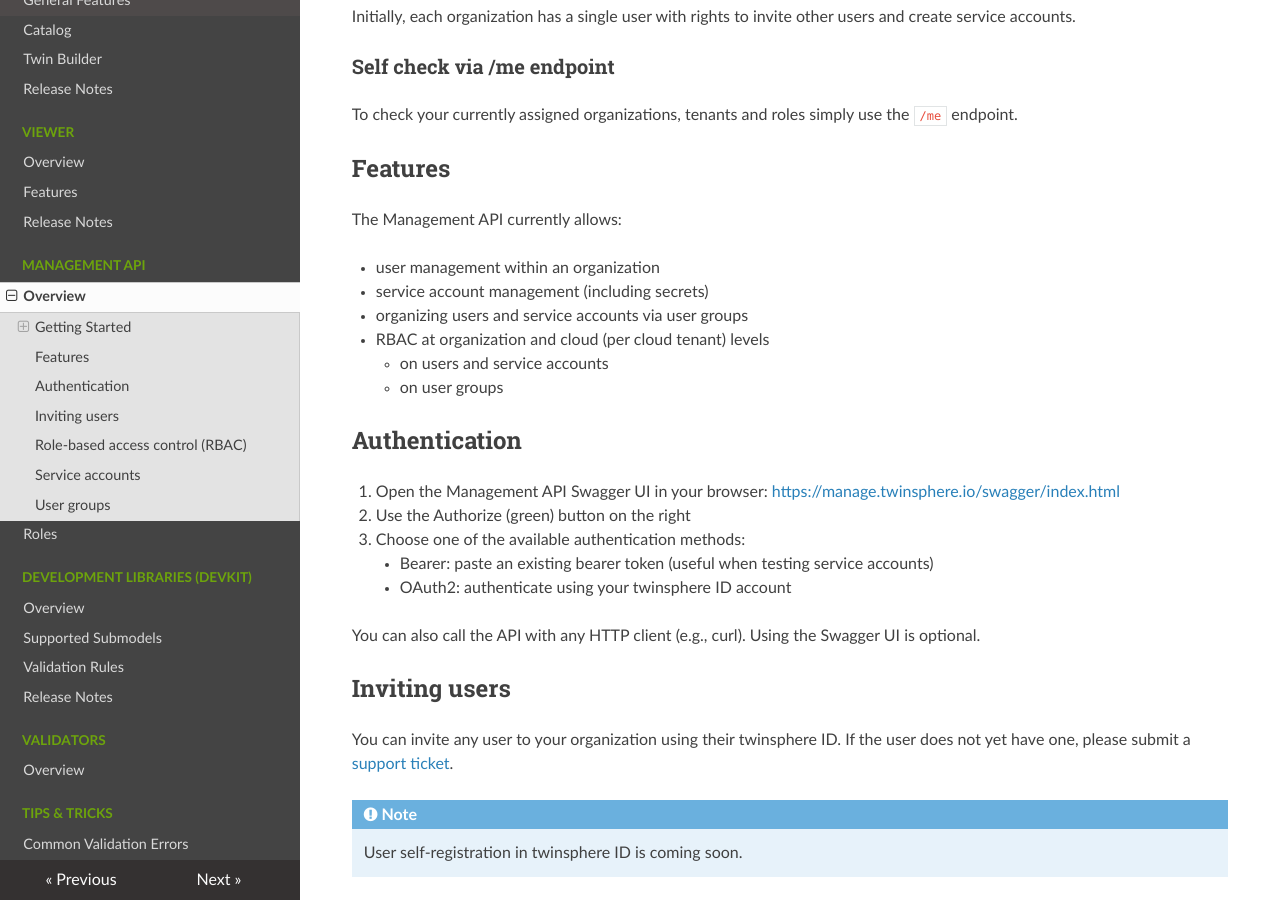
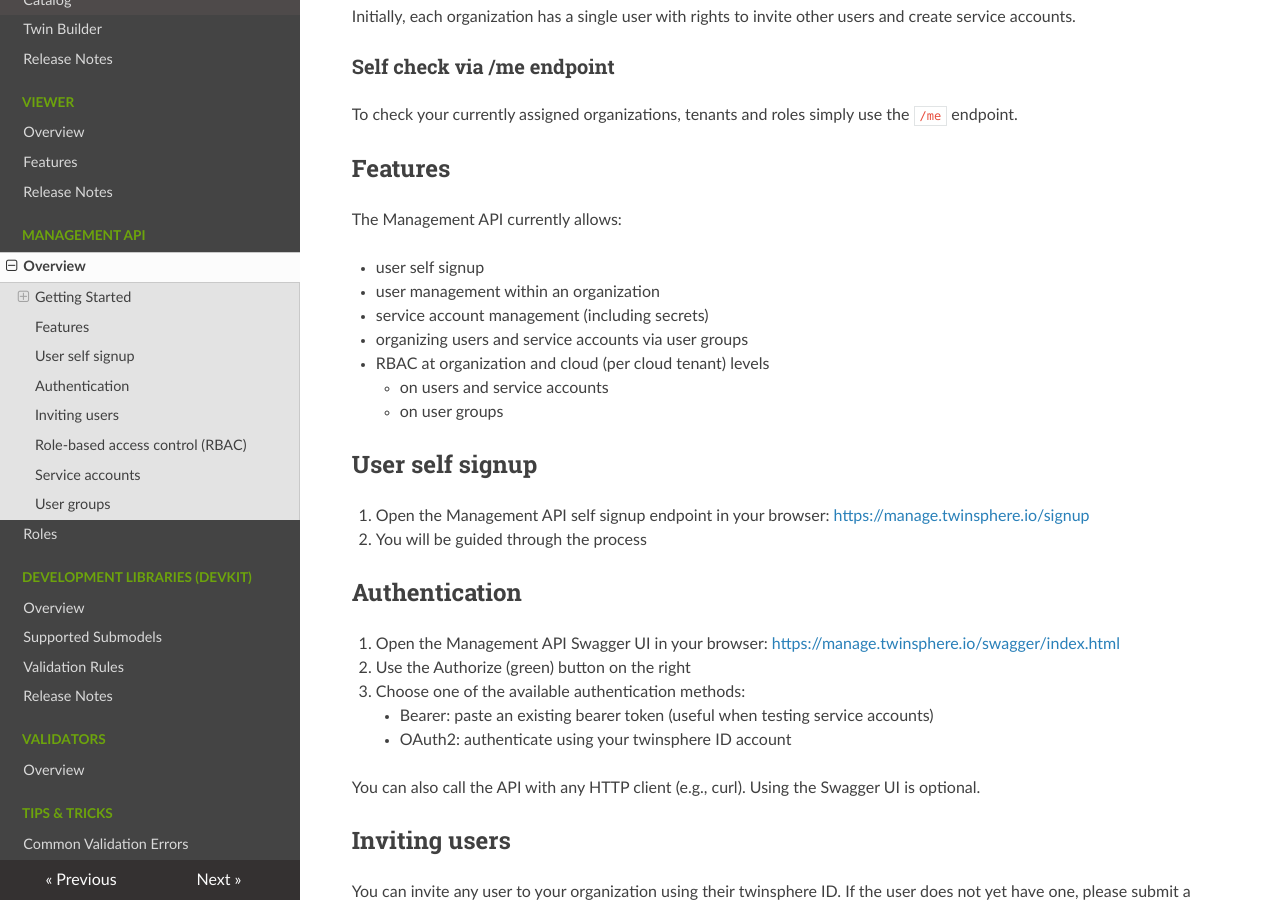
Before and after one commit to twinsphere/twinsphere.github.io, an MkDocs documentation site: the page built from docs/management-overview.md, in a window 1280 px wide and 900 px high, scrolled down 668 px. Built offline with MkDocs 1.6.1, drawn with Linux system fonts in a browser that asks for light colours; nearby versions of some CDN libraries.

Commit message:
feat(signup): add user self signup

```diff
--- a/docs/management-overview.md
+++ b/docs/management-overview.md
@@ -32,12 +32,18 @@ To check your currently assigned organizations, tenants and roles simply use the
 
 The Management API currently allows:
 
+- user self signup
 - user management within an organization
 - service account management (including secrets)
 - organizing users and service accounts via user groups
 - RBAC at organization and cloud (per cloud tenant) levels
     - on users and service accounts
     - on user groups
+
+## User self signup
+
+1. Open the Management API self signup endpoint in your browser: [https://manage.twinsphere.io/signup](https://manage.twinsphere.io/signup)
+2. You will be guided through the process
 
 ## Authentication
 
```
